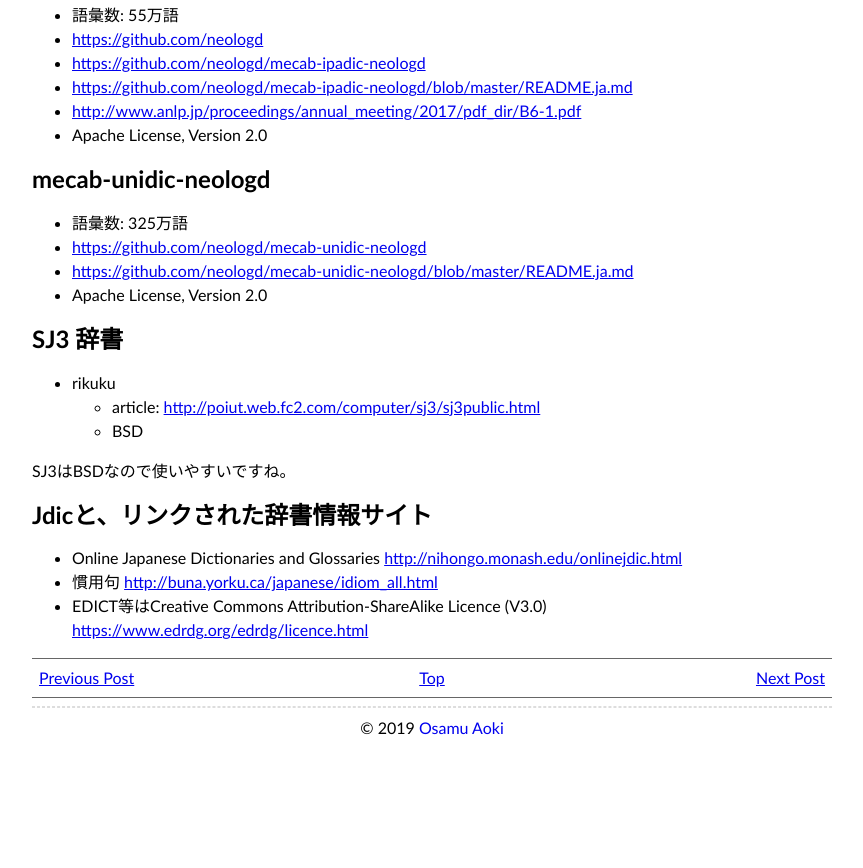
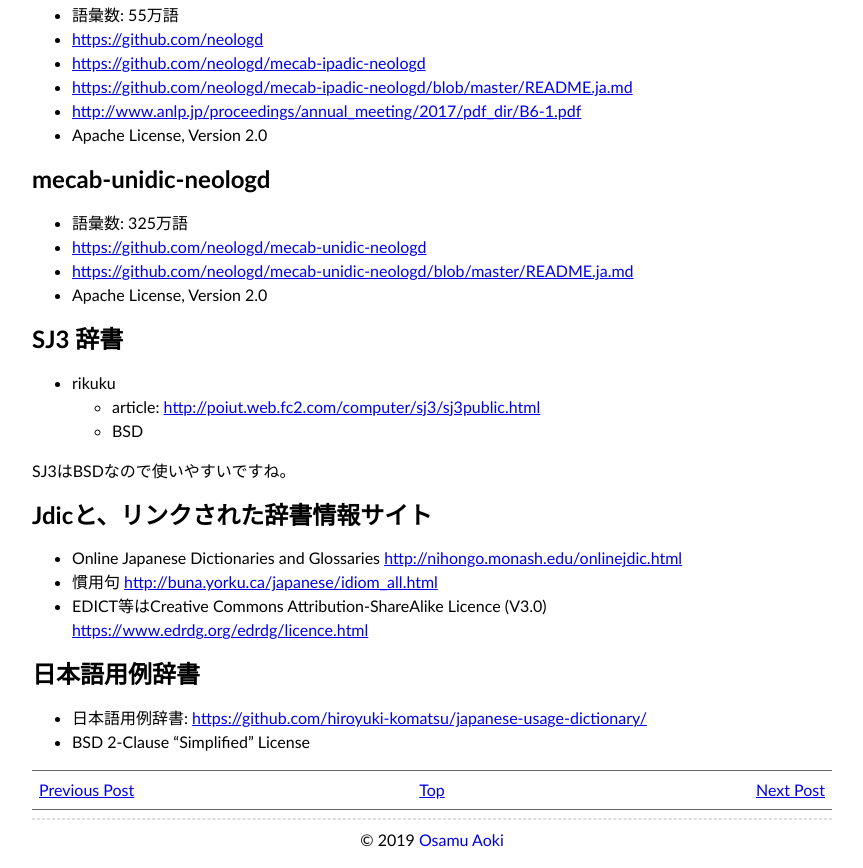
Before and after one commit to osamuaoki/osamuaoki.github.io, a plain HTML site: page jp/2019/05/05/jpn-ime-resource-02/index.html in a window 1280 px wide. Shown: the part 1001-1869 px from the top of the page, without its empty margins (208-1071 px from the left). Before the commit the page ends 1757 px from the top, so only its background shows below. Drawn offline with Linux system fonts and the light colour scheme.

Commit message:
rebuilding site Sun May 19 21:11:54 JST 2019

```diff
--- a/jp/2019/05/05/jpn-ime-resource-02/index.html
+++ b/jp/2019/05/05/jpn-ime-resource-02/index.html
@@ -134,6 +134,13 @@
 <li>EDICT等はCreative Commons Attribution-ShareAlike Licence (V3.0) <a href="https://www.edrdg.org/edrdg/licence.html">https://www.edrdg.org/edrdg/licence.html</a></li>
 </ul>
 
+<h2 id="日本語用例辞書">日本語用例辞書</h2>
+
+<ul>
+<li>日本語用例辞書: <a href="https://github.com/hiroyuki-komatsu/japanese-usage-dictionary/">https://github.com/hiroyuki-komatsu/japanese-usage-dictionary/</a></li>
+<li>BSD 2-Clause &ldquo;Simplified&rdquo; License</li>
+</ul>
+
 <!-- vim: se ai tw=79: -->
 
 
--- a/sitemap.xml
+++ b/sitemap.xml
@@ -29,7 +29,7 @@
 
   <url>
     <loc>/jp/2019/05/05/jpn-ime-resource-02/</loc>
-    <lastmod>2019-05-06T22:11:44+09:00</lastmod>
+    <lastmod>2019-05-19T21:11:14+09:00</lastmod>
   </url>
 
   <url>
```
